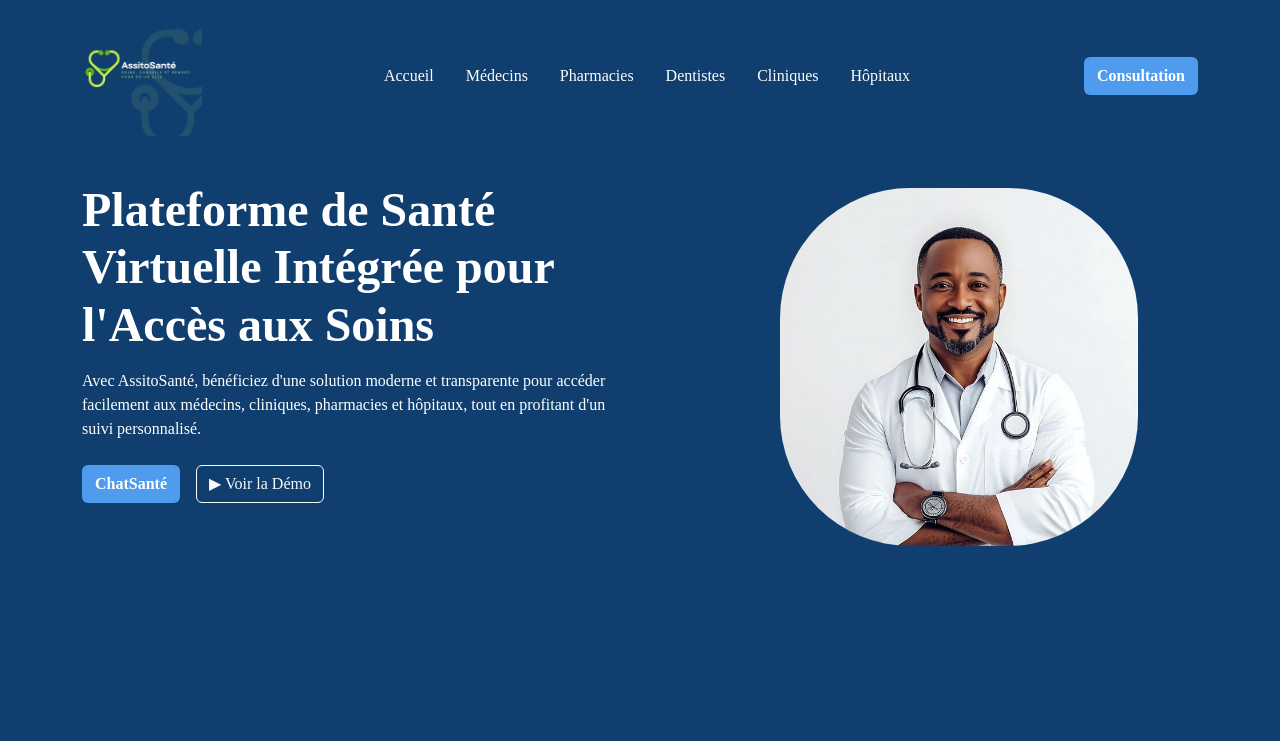
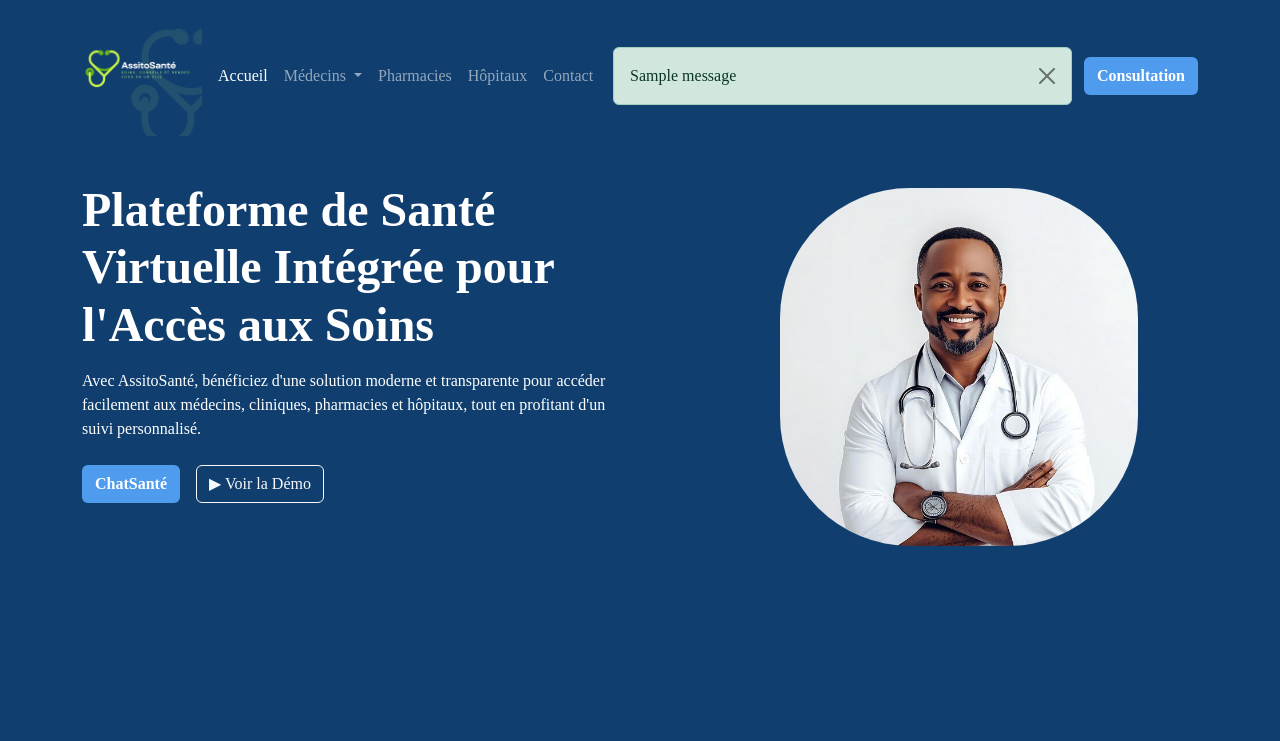
Before and after one commit to ndoumbe22/ASV, a Django app: page / in a window 1280 px wide. Shown: the top 741 px of the page. Run offline with Django 5.2, Linux system fonts and the light colour scheme; tables that the repository leaves empty hold one stand-in row (values such as "Sample post"); one stand-in notice (Sample message) is shown.

Commit message:
Modification du fichier base.html

```diff
--- a/Sante_Virtuelle/sante_app/templates/base.html
+++ b/Sante_Virtuelle/sante_app/templates/base.html
@@ -16,16 +16,47 @@
                 <img src="{% static 'image/logo.png' %}" alt="" width="120" height="120" class="me-2">
             </div>
 
-            <nav>
-                <ul class="nav">
-                    <li class="nav-item"><a href="{% url 'accueil' %}" class="nav-link text-white">Accueil</a></li>
-                    <li class="nav-item"><a href="{% url 'medecins' %}" class="nav-link text-white">Médecins</a></li>
-                    <li class="nav-item"><a href="{% url 'pharmacies' %}" class="nav-link text-white">Pharmacies</a></li>
-                    <li class="nav-item"><a href="{% url 'dentistes' %}" class="nav-link text-white">Dentistes</a></li>
-                    <li class="nav-item"><a href="{% url 'cliniques' %}" class="nav-link text-white">Cliniques</a></li>
-                    <li class="nav-item"><a href="{% url 'hopitaux' %}" class="nav-link text-white">Hôpitaux</a></li>
-                </ul>
+            <nav class="navbar navbar-expand-lg navbar-dark ">
+                <!-- Liens du menu -->
+                <div class="collapse navbar-collapse" id="navbarNav">
+                    <ul class="navbar-nav ms-auto">
+                        <li class="nav-item">
+                            <a class="nav-link active" href="#">Accueil</a>
+                        </li>
+                        <!-- Dropdown Médecins -->
+                        <li class="nav-item dropdown">
+                            <a class="nav-link dropdown-toggle" href="#" id="medecinDropdown" role="button" data-bs-toggle="dropdown" aria-expanded="false">
+                            Médecins
+                            </a>
+                            <ul class="dropdown-menu" aria-labelledby="medecinDropdown">
+                                <li><a class="dropdown-item" href="{% url 'medecin_generaliste' %}">Médecins Généralistes</a></li>
+                                <li><a class="dropdown-item" href="{% url 'medecin_specialiste' %}">Spécialistes</a></li>
+                            </ul>
+                        </li>
+                        <li class="nav-item">
+                            <a class="nav-link" href="#">Pharmacies</a>
+                        </li>
+                        <li class="nav-item">
+                            <a class="nav-link" href="#">Hôpitaux</a>
+                        </li>
+                        <li class="nav-item">
+                            <a class="nav-link" href="#contact">Contact</a>
+                        </li>
+                    </ul>
+                </div>
             </nav>
+
+            <!-- Messages (alertes succès/erreur) -->
+            {% if messages %}
+            <div class="container mt-3">
+            {% for message in messages %}
+            <div class="alert alert-success alert-dismissible fade show" role="alert">
+               {{ message }}
+               <button type="button" class="btn-close" data-bs-dismiss="alert"></button>
+            </div>
+            {% endfor %}
+            </div>
+            {% endif %}
 
             <a href="{% url 'consultation' %}" class="btn fw-bold" style="background-color: #4f9cef; color: white;">Consultation</a>
         </div>
@@ -60,7 +91,7 @@
     <div class="container">
         <div class="row">
             <!-- Logo + description -->
-            <div class="col-lg-3 col-md-6 mb-4">
+            <div class="col-lg-3 col-md-6 mb-4" id="contact">
                 <div class="d-flex align-items-center mb-3">
                     <img src="{% static 'image/logo.png' %}" alt="Logo de AssitoSanté" width="120" height="120" class="me-2">
                 </div>
@@ -70,11 +101,20 @@
                 <p><i class="bi bi-telephone me-2"></i> +221 33 123 45 67</p>
                 <p><i class="bi bi-envelope me-2"></i> contact@assitosante.com</p>
                 <div>
-                    <a href="#" class="text-white me-2"><i class="bi bi-facebook"></i></a>
-                    <a href="#" class="text-white me-2"><i class="bi bi-twitter"></i></a>
-                    <a href="#" class="text-white me-2"><i class="bi bi-linkedin"></i></a>
-                    <a href="#" class="text-white"><i class="bi bi-youtube"></i></a>
+                    <a href="https://www.facebook.com/assitosante" target="_blank" class="text-white me-2">
+                    <i class="bi bi-facebook"></i>
+                    </a>
+                    <a href="https://twitter.com/assitosante" target="_blank" class="text-white me-2">
+                    <i class="bi bi-twitter"></i>
+                    </a>
+                    <a href="https://www.linkedin.com/company/assitosante" target="_blank" class="text-white me-2">
+                    <i class="bi bi-linkedin"></i>
+                    </a>
+                    <a href="https://www.youtube.com/@NdeyeNdoumbeNdiaye" target="_blank" class="text-white">
+                    <i class="bi bi-youtube"></i>
+                    </a>
                 </div>
+
             </div>
 
             <!-- Horaires -->
@@ -98,21 +138,23 @@
             <!-- Formulaire -->
             <div class="col-lg-3 col-md-6 mb-4">
                 <h5 class="fw-bold">Laissez-nous un message</h5>
-                <form>
+                <form method="post" action="{% url 'contact_footer' %}">
+                    {% csrf_token %}
                     <div class="mb-2">
-                        <input type="text" class="form-control" placeholder="Nom & Prénom" required>
+                        <input type="text" name="nom" class="form-control" placeholder="Nom & Prénom" required>
                     </div>
                     <div class="mb-2">
-                        <input type="email" class="form-control" placeholder="Email" required>
+                        <input type="email" name="email" class="form-control" placeholder="Email" required>
                     </div>
                     <div class="mb-2">
-                        <input type="text" class="form-control" placeholder="Sujet">
+                        <input type="text" name="sujet" class="form-control" placeholder="Sujet" required>
                     </div>
                     <div class="mb-2">
-                        <textarea class="form-control" rows="3" placeholder="Message"></textarea>
+                        <textarea name="message" class="form-control" rows="3" placeholder="Message" required></textarea>
                     </div>
                     <button type="submit" class="btn btn-light w-100">Envoyer</button>
                 </form>
+
             </div>
         </div>
     </div>
--- a/Sante_Virtuelle/sante_app/urls.py
+++ b/Sante_Virtuelle/sante_app/urls.py
@@ -43,4 +43,7 @@ urlpatterns = [
     path("cliniques/", views.cliniques, name="cliniques"),
     path("consultation/", views.consultation, name="consultation"),
     path("qui-sommes-nous/", views.qui_sommes_nous, name="qui_sommes_nous"),
+    path('contact-footer/', views.contact_footer, name='contact_footer'),
+    path('medecin_generaliste/', views.medecin_generaliste, name='medecin_generaliste'),
+    path('medecin_specialiste/', views.medecin_specialiste, name='medecin_specialiste'),
 ]
--- a/Sante_Virtuelle/sante_app/views.py
+++ b/Sante_Virtuelle/sante_app/views.py
@@ -6,6 +6,8 @@ from django.http import JsonResponse
 from django.views.decorators.csrf import csrf_exempt
 import json
 import requests
+from .forms import MessageContactForm
+from django.contrib import messages
 
 from .models import (
     Patient, Medecin, RendezVous, Consultation, Medicament,
@@ -24,7 +26,7 @@ from .permissions import (
     IsOwnerPatient, IsOwnerRendezVous, IsOwnerConsultation,
     IsAdminOrReadOnly
 )
-from django.shortcuts import render
+from django.shortcuts import render, redirect
 
 
 # --------------------
@@ -236,3 +238,21 @@ def consultation(request):
 
 def qui_sommes_nous(request):
     return render(request, "qui_sommes_nous.html")
+
+def medecin_generaliste(request):
+    return render(request, "medecin_generaliste.html")
+
+def medecin_specialiste(request):
+    return render(request, "medecin_specialiste.html")
+
+
+def contact_footer(request):
+    if request.method == 'POST':
+        form = MessageContactForm(request.POST)
+        if form.is_valid():
+            form.save()
+            messages.success(request, "Votre message a été bien envoyé ✅")
+            return redirect(request.META.get('HTTP_REFERER'))  # recharger la même page
+    else:
+        form = MessageContactForm()
+    return render(request, 'accueil.html', {'form': form})
```
Also changed, not shown: Sante_Virtuelle/sante_app/forms.py (+7 -1 lines), Sante_Virtuelle/sante_app/models.py (+11 -0 lines), Sante_Virtuelle/sante_app/migrations/0003_messagecontact_alter_medecin_user.py (added).
